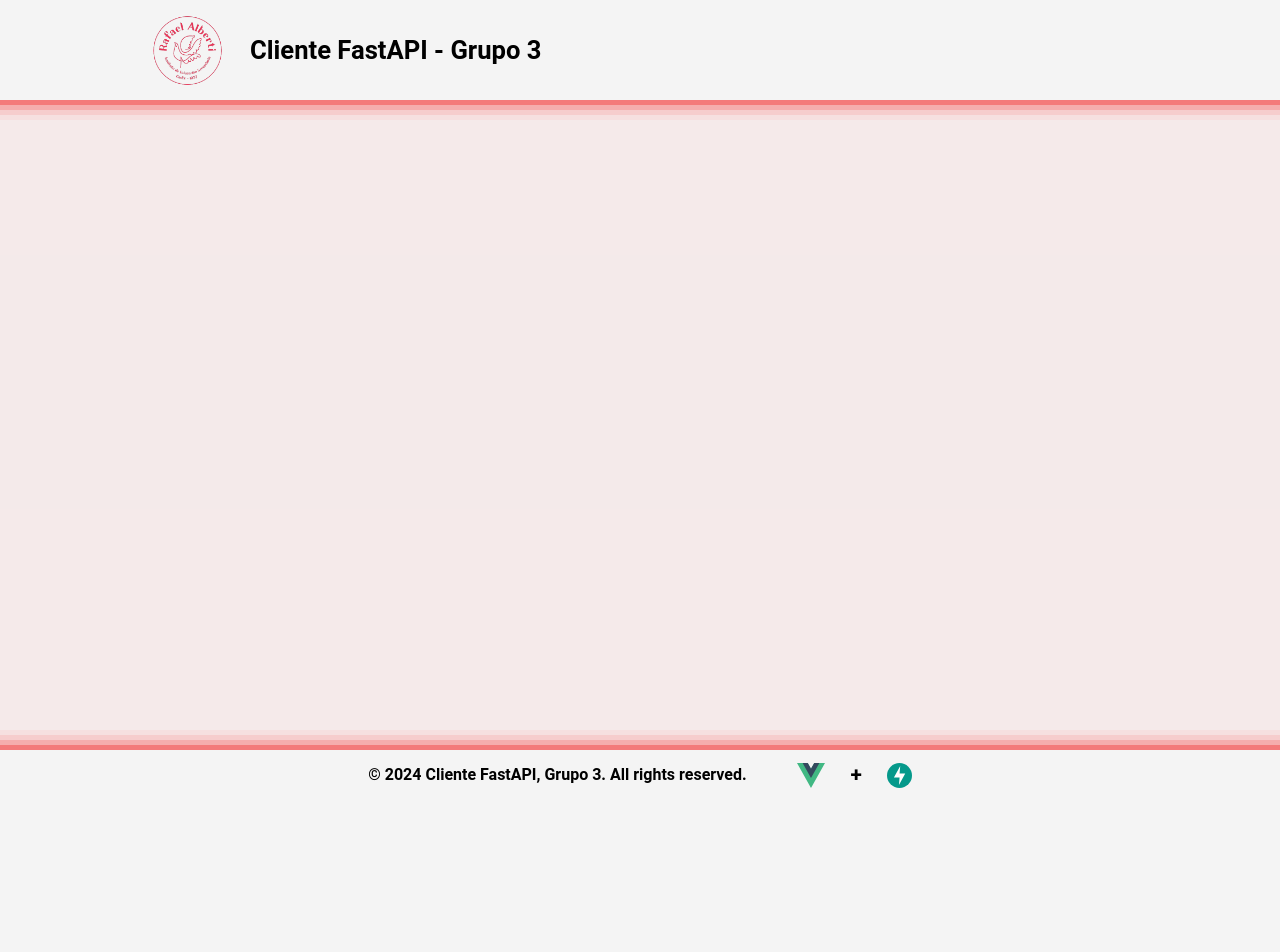
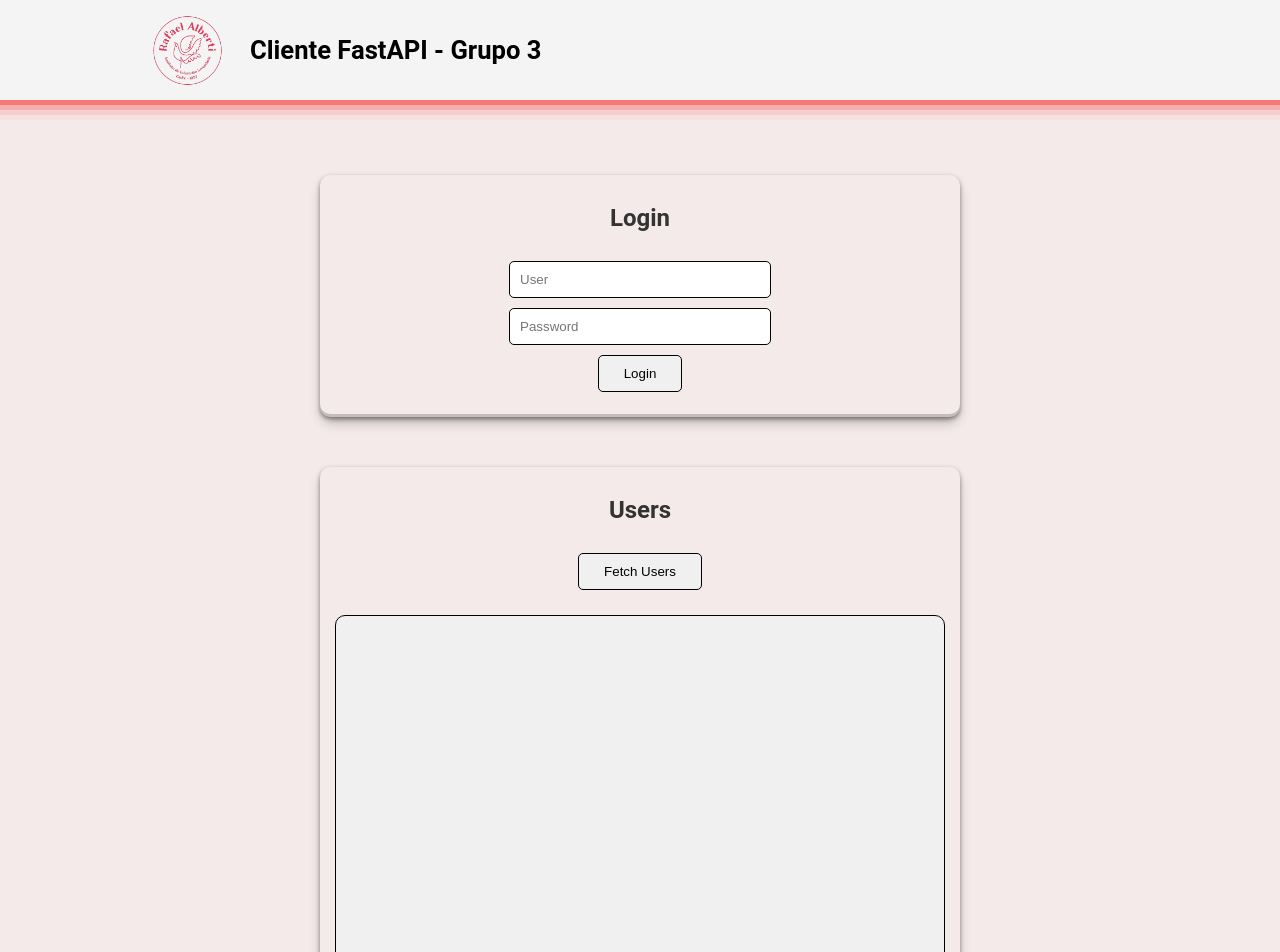
Before and after one commit to vjimcor955/fastAPI-client, a Vue app: page / in a window 1280 px wide. Shown: the top 952 px of the page. Before the commit the page ends 800 px from the top, so only its background shows below. Built offline with nearby package versions, Linux system fonts and the light colour scheme.

Commit message:
HomeView functional

```diff
--- a/src/views/HomeView.vue
+++ b/src/views/HomeView.vue
@@ -1,29 +1,70 @@
 <script>
+import { useUserStore } from "../stores/userStore.js";
+
 export default {
   name: "HomeView",
   data() {
     return {
-      user: "",
-      password: "",
-      token: "",
+      userStore: useUserStore(),
+      user: {
+        username: "",
+        password: "",
+      },
+      isLogged: false,
+      usersList: [],
     };
   },
   methods: {
+    async login() {
+      event.preventDefault();
+      const response = await fetch("URL_LOGIN", {
+        method: "POST",
+        headers: {
+          "Content-Type": "application/json",
+        },
+        body: JSON.stringify(this.user),
+      });
+      const data = await response.json();
+      this.userStore.login(data);
+    },
     async fetchUsers() {
-      const response = await fetch("http://localhost:8000/api/v1/items", {
+      event.preventDefault();
+      const response = await fetch("URL_ALLUSERS", {
         headers: {
           Authorization: `Bearer ${this.token}`,
           "Content-Type": "application/json",
         },
       });
       const data = await response.json();
+      this.usersList = data;
     },
   },
 };
 </script>
 
 <template>
-  <div class="home"></div>
+  <div class="home">
+    <div class="login">
+      <h2 class="title">Login</h2>
+      <form class="form" @submit="this.login">
+        <input type="text" v-model="user.username" placeholder="User" />
+        <input type="password" v-model="user.password" placeholder="Password" />
+        <button type="submit">Login</button>
+      </form>
+    </div>
+
+    <div class="users">
+      <h2 class="title">Users</h2>
+      <button class="button" @click="fetchUsers">Fetch Users</button>
+      <div class="content">
+        <ul>
+          <li v-for="user in this.usersList" :key="user.id">
+            ´{{ user.username }} | {{ user.password }} | {{ user.token }}´
+          </li>
+        </ul>
+      </div>
+    </div>
+  </div>
 </template>
 
 <style lang="scss">
@@ -32,38 +73,93 @@ export default {
   display: flex;
   justify-content: center;
   align-items: center;
-  padding: 0 250px;
-  gap: 5%;
+  flex-direction: column;
+  padding: 75px 0;
+  gap: 50px;
   background-color: rgba(240, 46, 46, 0.05);
 
-  .title {
-    border: 1px solid black;
+  .users {
+    width: 50%;
+    height: 60vh;
+    display: flex;
+    flex-direction: column;
+    align-items: center;
+    justify-content: start;
+    gap: 25px;
+    border-radius: 10px;
+    box-shadow: rgba(0, 0, 0, 0.4) 0px 2px 4px,
+      rgba(0, 0, 0, 0.3) 0px 7px 13px -3px,
+      rgba(0, 0, 0, 0.2) 0px -3px 0px inset;
+    padding: 25px 0;
+
+    .title {
+      font-size: 1.5rem;
+      font-weight: bold;
+    }
+
+    .content {
+      width: 95%;
+      height: 80%;
+      overflow-y: auto;
+      border: 1px solid #000;
+      border-radius: 10px;
+      background-color: #f0f0f0;
+    }
+
+    .button {
+      padding: 10px 25px;
+      border: 1px solid #000;
+      border-radius: 5px;
+      background-color: #f0f0f0;
+      cursor: pointer;
+    }
+    .button:hover {
+      background-color: #e0e0e0;
+    }
+  }
+
+  .login {
+    width: 50%;
     display: flex;
     flex-direction: column;
     align-items: center;
     justify-content: center;
-    height: 75%;
-    width: 50%;
-    gap: 20px;
-    font-weight: bold;
+    padding: 25px 0;
+    gap: 25px;
+    border-radius: 10px;
+    box-shadow: rgba(0, 0, 0, 0.4) 0px 2px 4px,
+      rgba(0, 0, 0, 0.3) 0px 7px 13px -3px,
+      rgba(0, 0, 0, 0.2) 0px -3px 0px inset;
 
-    .images {
-      display: flex;
-      justify-content: center;
-      align-items: center;
-      gap: 20px;
-
-      img {
-        width: 75px;
-      }
+    .title {
+      font-size: 1.5rem;
+      font-weight: bold;
     }
 
-    h1 {
-      font-size: 2rem;
-    }
+    .form {
+      width: 50%;
+      display: flex;
+      flex-direction: column;
+      align-items: center;
+      gap: 10px;
 
-    p {
-      font-size: 1.2rem;
+      input {
+        width: 75%;
+        padding: 10px;
+        border: 1px solid #000;
+        border-radius: 5px;
+      }
+
+      button {
+        padding: 10px 25px;
+        border: 1px solid #000;
+        border-radius: 5px;
+        background-color: #f0f0f0;
+        cursor: pointer;
+      }
+      button:hover {
+        background-color: #e0e0e0;
+      }
     }
   }
 }
```
